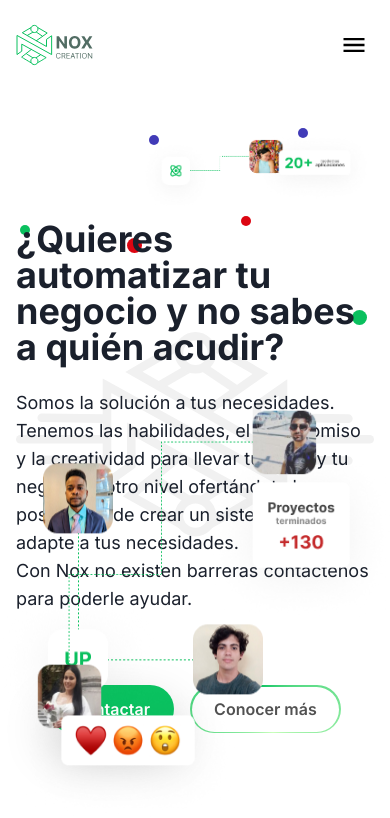
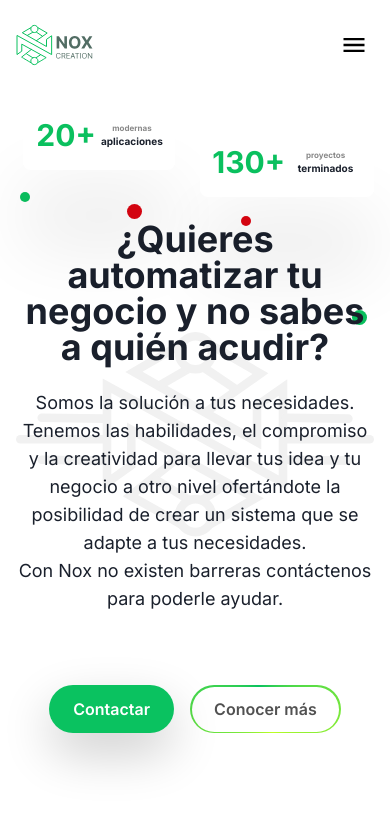
Before and after one commit to kolostring/nox-landing, a Next.js app: page / in a window 390 px wide. Shown: the top 818 px of the page. Built offline with nearby package versions, Linux system fonts and the light colour scheme.

Commit message:
feat: add responsive ornaments

```diff
--- a/src/app/HeroAnimatedOrnaments.tsx
+++ b/src/app/HeroAnimatedOrnaments.tsx
@@ -1,5 +1,5 @@
 "use client";
-import { Box, Flex, Image } from "@chakra-ui/react";
+import { Box, Flex, Grid, GridItem, Image } from "@chakra-ui/react";
 import BigLogo from "@/assets/big_logo.svg";
 
 import Ornament1 from "@/assets/ornament1.png";
@@ -33,9 +33,90 @@ export default function HeroAnimatedOrnaments() {
       {/* Ornaments */}
       <Box
         as={motion.div}
+        visibility={{ base: "visible", lg: "hidden" }}
         position="absolute"
-        left="34%"
-        top="4.5%"
+        top="0%"
+        left="2%"
+        userSelect="none"
+
+        style={{ y: parallaxForeground }}
+      >
+        <Grid
+          p="12px"
+          rounded="8px"
+          bg="white"
+          boxShadow="0px 80px 70px 0px hsl(0,100%,0%, 7%)"
+          templateColumns="1fr 1fr"
+          justifyItems="center"
+          columnGap="4px"
+        >
+          <GridItem
+            fontSize="30px"
+            fontWeight="700"
+            color="#0AC05E"
+            rowSpan={2}
+          >
+            20+
+          </GridItem>
+          <GridItem
+            fontSize="8px"
+            fontWeight="700"
+            alignContent="end"
+            color="#888888"
+          >
+            modernas
+          </GridItem>
+          <GridItem fontSize="10px" fontWeight="700">
+            aplicaciones
+          </GridItem>
+        </Grid>
+      </Box>
+      <Box
+        as={motion.div}
+        visibility={{ base: "visible", lg: "hidden" }}
+        position="absolute"
+        top="4%"
+        right="0%"
+        userSelect="none"
+        style={{ y: parallaxForeground }}
+      >
+        <Grid
+          p="12px"
+          rounded="8px"
+          bg="white"
+          boxShadow="0px 80px 70px 0px hsl(0,100%,0%, 7%)"
+          templateColumns="1fr 1fr"
+          justifyItems="center"
+          columnGap="4px"
+        >
+          <GridItem
+            fontSize="30px"
+            fontWeight="700"
+            color="#0AC05E"
+            rowSpan={2}
+          >
+            130+
+          </GridItem>
+          <GridItem
+            fontSize="8px"
+            fontWeight="700"
+            alignContent="end"
+            color="#888888"
+          >
+            proyectos
+          </GridItem>
+          <GridItem fontSize="10px" fontWeight="700">
+            terminados
+          </GridItem>
+        </Grid>
+      </Box>
+
+      <Box
+        as={motion.div}
+        display={{ base: "none", lg: "flex" }}
+        position="absolute"
+        left={{ lg: "34%" }}
+        top="0%"
         style={{ y: parallaxForeground }}
       >
         <motion.img
@@ -48,9 +129,10 @@ export default function HeroAnimatedOrnaments() {
 
       <Box
         as={motion.div}
+        display={{ base: "none", lg: "flex" }}
         position="absolute"
         left="-5%"
-        bottom="4%"
+        bottom={{ base: "-20%", lg: "4%" }}
         style={{ y: parallaxForeground }}
       >
         <motion.img
@@ -67,9 +149,10 @@ export default function HeroAnimatedOrnaments() {
       </Box>
       <Box
         as={motion.div}
+        display={{ base: "none", lg: "flex" }}
         position="absolute"
         right="-6%"
-        bottom="-6%"
+        top={{ base: "70%", lg: "36%" }}
         style={{ y: parallaxForeground }}
       >
         <motion.img
@@ -92,7 +175,7 @@ export default function HeroAnimatedOrnaments() {
         w="139px"
         h="118px"
         left="1%"
-        top="5%"
+        top={{ base: "0%", lg: "5%" }}
         zIndex="-10"
         style={{
           y: parallaxBackground,
--- a/src/app/HeroSection.tsx
+++ b/src/app/HeroSection.tsx
@@ -25,7 +25,7 @@ export default function HeroSection() {
         lineHeight={{ base: "36px", lg: "50px" }}
         letterSpacing="-2.5%"
         maxWidth="30ch"
-        textAlign={{ lg: "center" }}
+        textAlign="center"
       >
         ¿Quieres automatizar tu negocio y no sabes a quién acudir?
       </Text>
@@ -34,7 +34,7 @@ export default function HeroSection() {
         fontSize="18px"
         lineHeight="28px"
         maxWidth="89ch"
-        textAlign={{ lg: "center" }}
+        textAlign="center"
         mt="16px"
       >
         Somos la solución a tus necesidades. Tenemos las habilidades, el
@@ -109,7 +109,7 @@ export default function HeroSection() {
             w: "500%",
             zIndex: "-10",
             bgGradient:
-              "Conic(from 45deg, hsl(148, 90%, 40%), hsl(108, 100%, 87%), hsl(148, 90%, 40%))",
+              "Conic(from 45deg, hsl(148, 90%, 40%), hsl(78, 100%, 57%), hsl(148, 90%, 40%))",
             animation: "rotate 3s linear infinite",
           }}
           _after={{
```
